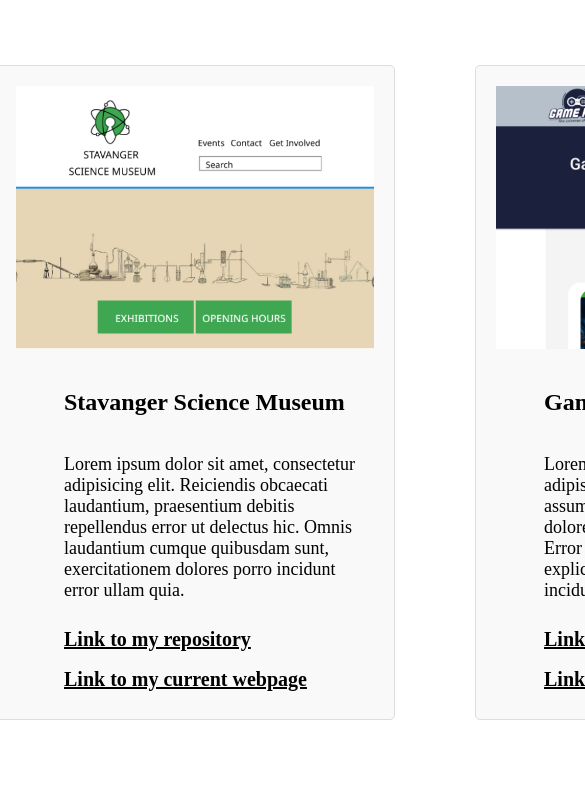
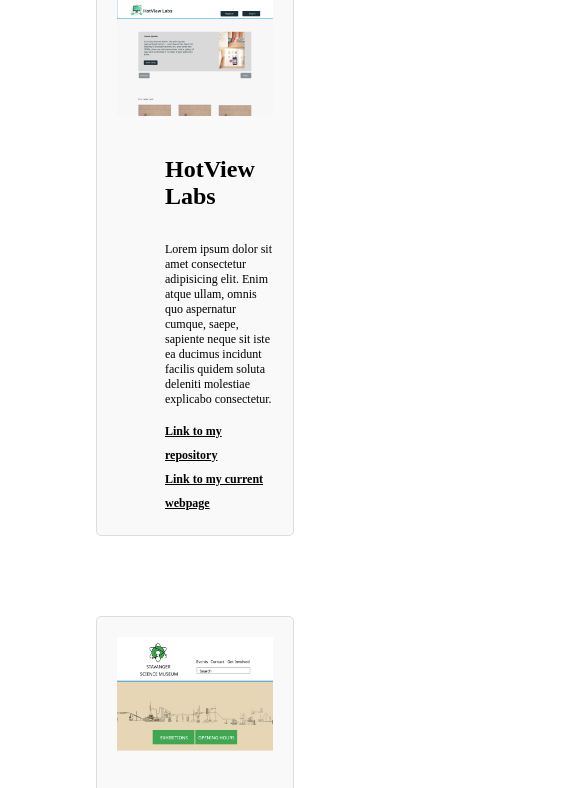
Before and after one commit to Iseost/Portfolio, a plain HTML site: page HTML/project.html in a window 390 px wide. Shown: the part 416-1204 px from the top of the page, 585 px wide, since content can reach past the window. Drawn offline with Linux system fonts and the light colour scheme.

Commit message:
update mq
mq i finish on project page

```diff
--- a/CSS/Styles.css
+++ b/CSS/Styles.css
@@ -193,9 +193,20 @@ footer p {
       padding-left: 0;
       text-align: center;
     }
+
+    /* project */
+
+    .main_project {
+        grid-template-columns: none;
+    }
   }
 
   @media (max-width: 450px) {
+
+    p, a {
+        font-size: 12px
+    }
+
     .fun_fact_section {
         flex-direction: row;
         margin-top: 5em;
```
